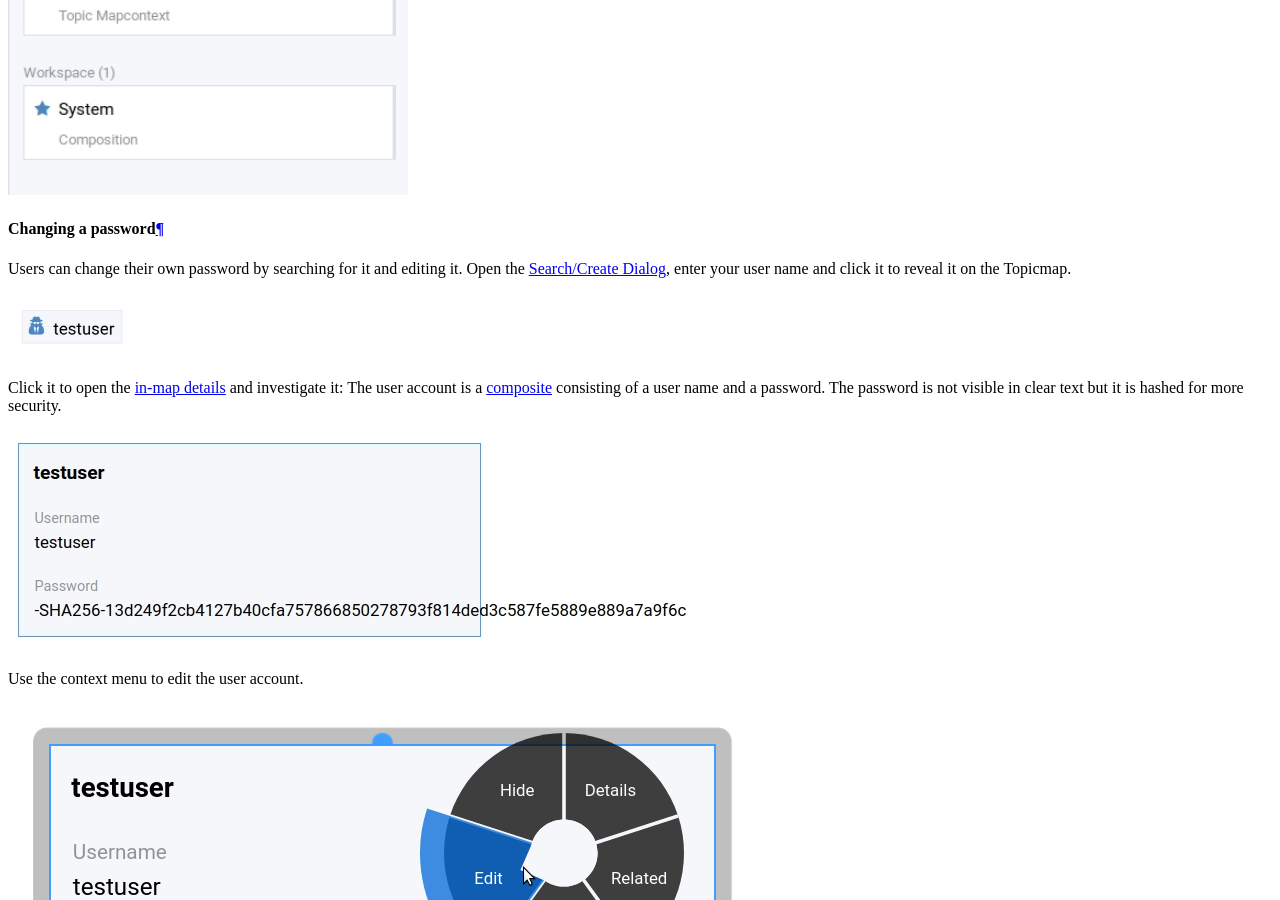
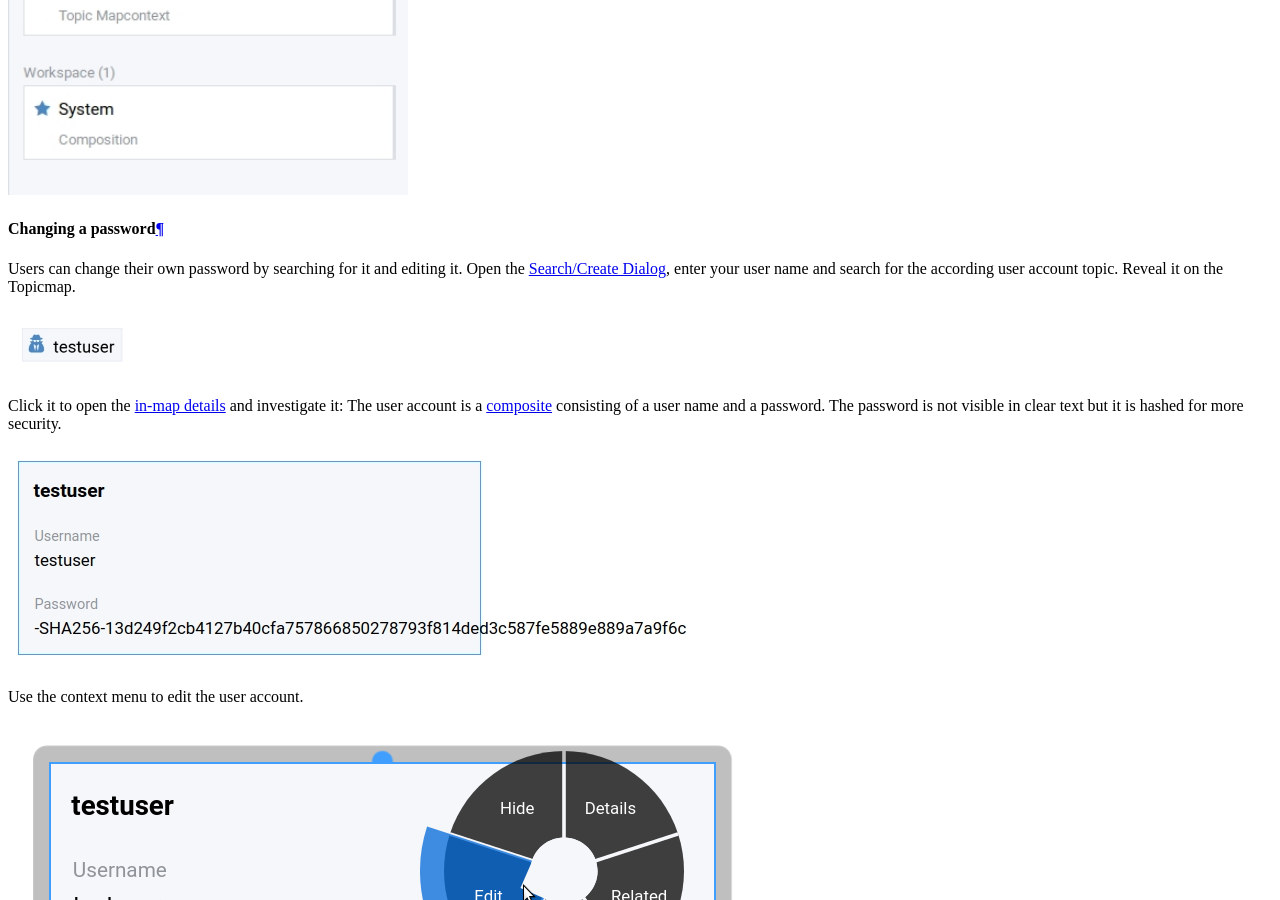
Before and after one commit to dmx-systems/dmx-documentation, a Sphinx documentation site: the page built from docs/user.rst, in a window 1280 px wide and 900 px high, scrolled down 47038 px. Built offline with Sphinx 7.4.7 and the Read the Docs theme 2.0.0, drawn with Linux system fonts in a browser that asks for light colours.

Commit message:
Clarified confusion between user name and user account topic

```diff
--- a/docs/user.rst
+++ b/docs/user.rst
@@ -1030,7 +1030,8 @@ Changing a password
 -------------------
 
 Users can change their own password by searching for it and editing it.
-Open the :ref:`Search/Create Dialog <user-the-search-create-dialog>`, enter your user name and click it to reveal it on the Topicmap.
+Open the :ref:`Search/Create Dialog <user-the-search-create-dialog>`, enter your user name and search for the according user account topic.
+Reveal it on the Topicmap.
 
 .. image:: _static/user-account.png
 
```
